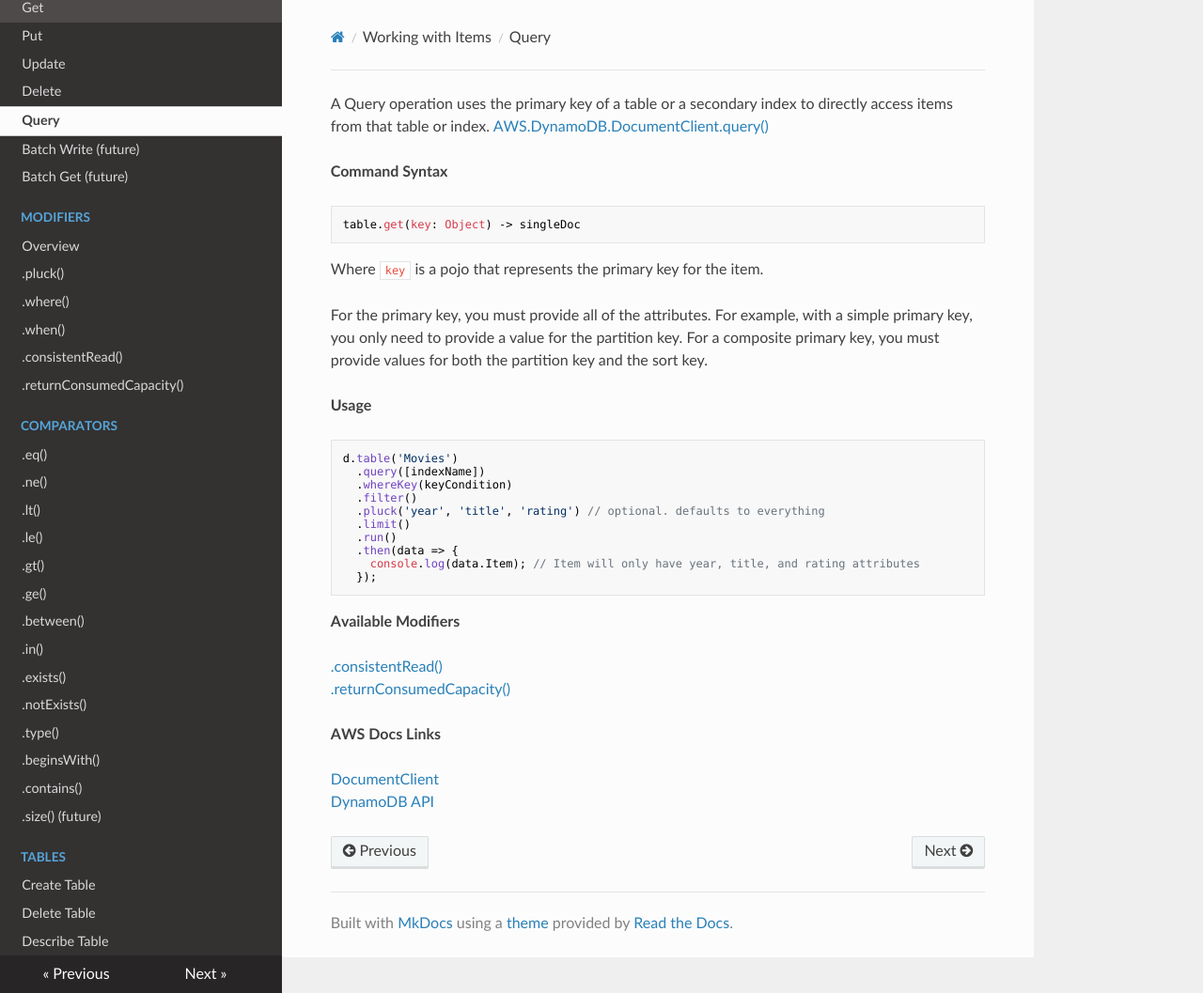
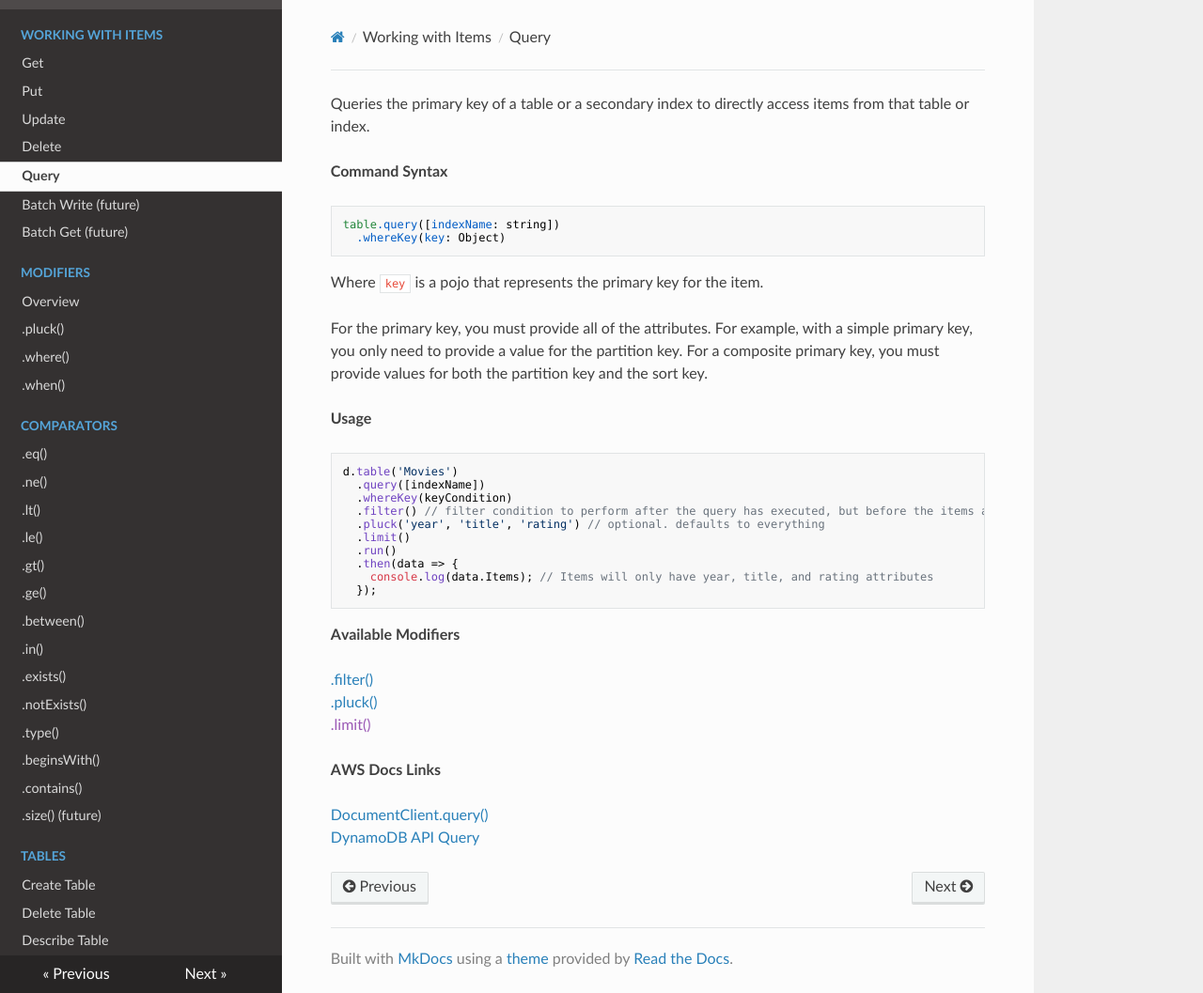
Before and after one commit to trevorhanus/dynaflo, an MkDocs documentation site: the page built from docs/docs/items/query.md, in a window 1280 px wide and 1057 px high. Shown: the whole window at 94% size. Built offline with MkDocs 1.6.1, drawn with Linux system fonts in a browser that asks for light colours; nearby versions of some CDN libraries; old or Windows-style settings are respelled for this version of MkDocs.

Commit message:
updates docs

````diff
--- a/docs/docs/items/query.md
+++ b/docs/docs/items/query.md
@@ -1,9 +1,9 @@
-A Query operation uses the primary key of a table or a secondary index to directly access items from that table or index.
-[AWS.DynamoDB.DocumentClient.query()](http://docs.aws.amazon.com/AWSJavaScriptSDK/latest/AWS/DynamoDB/DocumentClient.html#get-property)
+Queries the primary key of a table or a secondary index to directly access items from that table or index.
 
 **Command Syntax**
 ```
-table.get(key: Object) -> singleDoc
+table.query([indexName: string])
+  .whereKey(key: Object)
 ```
 
 Where `key` is a pojo that represents the primary key for the item.
@@ -16,21 +16,22 @@ For the primary key, you must provide all of the attributes. For example, with a
 d.table('Movies')
   .query([indexName])
   .whereKey(keyCondition)
-  .filter()
+  .filter() // filter condition to perform after the query has executed, but before the items are returned from DynamoDB
   .pluck('year', 'title', 'rating') // optional. defaults to everything
   .limit()
   .run()
   .then(data => {
-    console.log(data.Item); // Item will only have year, title, and rating attributes
+    console.log(data.Items); // Items will only have year, title, and rating attributes
   });
 ```
 
 **Available Modifiers**
 
-[.consistentRead()](/params/consistentRead.md) <br>
-[.returnConsumedCapacity()](/params/consumedCapacity.md)
+[.filter()](/modifiers/filter.md) <br>
+[.pluck()](/modifiers/pluck.md) <br>
+[.limit()]()
 
 **AWS Docs Links**
 
-[DocumentClient](http://docs.aws.amazon.com/AWSJavaScriptSDK/latest/AWS/DynamoDB/DocumentClient.html#query-property) <br>
-[DynamoDB API](http://docs.aws.amazon.com/amazondynamodb/latest/APIReference/API_Query.html)
+[DocumentClient.query()](http://docs.aws.amazon.com/AWSJavaScriptSDK/latest/AWS/DynamoDB/DocumentClient.html#query-property) <br>
+[DynamoDB API Query](http://docs.aws.amazon.com/amazondynamodb/latest/APIReference/API_Query.html)
--- a/docs/mkdocs.yml
+++ b/docs/mkdocs.yml
@@ -18,8 +18,6 @@ pages:
     - .pluck(): modifiers/pluck.md
     - .where(): modifiers/where.md
     - .when(): modifiers/when.md
-    - .consistentRead(): params/consistentRead.md
-    - .returnConsumedCapacity(): params/consumedCapacity.md
   - Comparators:
     - .eq(): comparators/equal.md
     - .ne(): comparators/notEqual.md
````
Also changed, not shown: docs/docs/items/deleteItem.md (+0 -2 lines), docs/docs/items/getItem.md (+2 -0 lines), docs/docs/items/putItem.md (+2 -3 lines), docs/docs/items/updateItem.md (+1 -1 lines), README.md, 4 other files.
